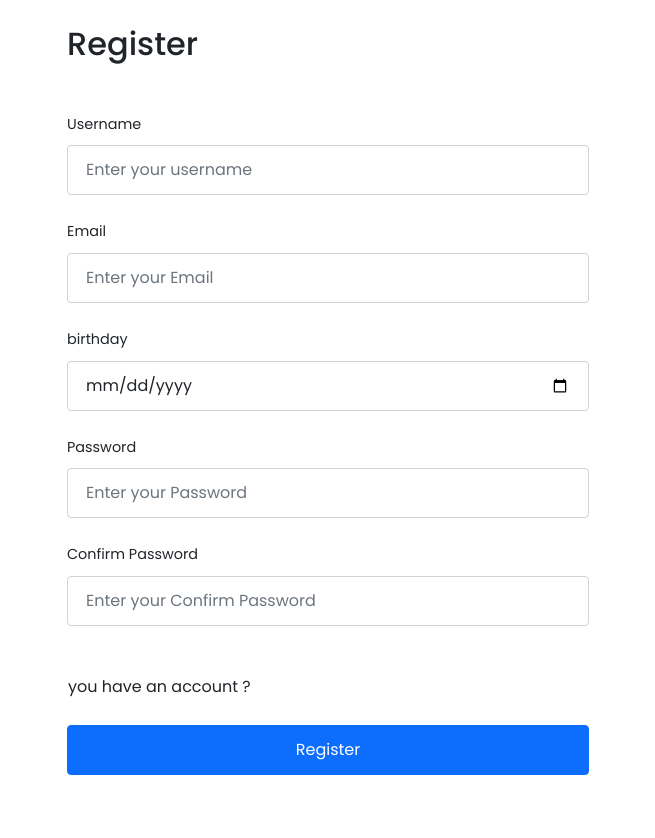
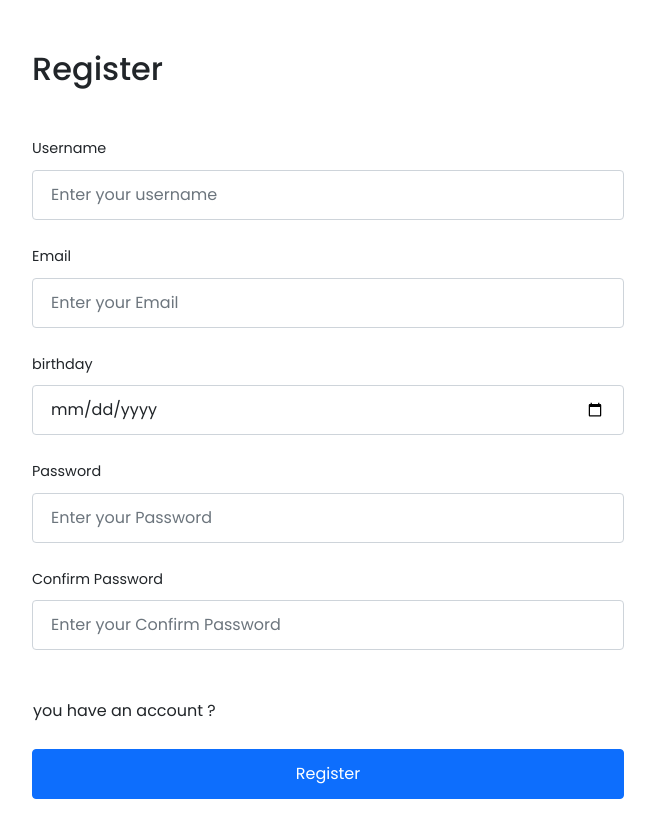
Before and after one commit to UndeadMe/React-User-Panel, a React (Create React App) app: page / in a window 1280 px wide. Shown: the top 838 px of the page, without its empty margins (312-967 px from the left). Before the commit the page ends 800 px from the top, so only its background shows below. Built offline with nearby package versions, Linux system fonts and the light colour scheme.

Commit message:
responsive the Login and Register Form

```diff
--- a/src/Components/Forms/Forms.module.css
+++ b/src/Components/Forms/Forms.module.css
@@ -1,3 +1,7 @@
+.container {
+    min-height: 100vh !important;
+    padding: 50px;
+}
 .submit-btn {
     padding: 12px 0;
     margin-top: 25px;
--- a/src/Components/Forms/LoginForm/LoginForm.jsx
+++ b/src/Components/Forms/LoginForm/LoginForm.jsx
@@ -57,7 +57,7 @@ const LoginForm = ({ onRegister, onLogin }) => {
     }
 
     return (
-        <Container className='d-flex justify-content-center align-items-center vh-100 px-5'>
+        <Container fluid className={`${styles.container} d-flex justify-content-center align-items-center px-5`}>
             <Form noValidate className={styles.form} onSubmit={formik.handleSubmit}>
                 <h2>Login</h2>
 
--- a/src/Components/Forms/RegisterForm/RegisterForm.jsx
+++ b/src/Components/Forms/RegisterForm/RegisterForm.jsx
@@ -79,7 +79,7 @@ const RegisterForm = ({ onRegister, onLogin }) => {
     }
 
     return (
-        <Container className='d-flex justify-content-center align-items-center vh-100 px-5'>
+        <Container fluid className={`${styles.container} d-flex justify-content-center align-items-center px-5`}>
             <Form noValidate className={styles.form} onSubmit={formik.handleSubmit}>
                 <h2>Register</h2>
 
--- a/src/Components/Panel/Panel.module.css
+++ b/src/Components/Panel/Panel.module.css
@@ -1,7 +1,7 @@
 .panel-wrapper {
     width: 100%;
     height: 100vh;
-    background-color: #101112;
+    background-color: #fcfcfc;
 }
 .panel {
     width: 85%;
```
